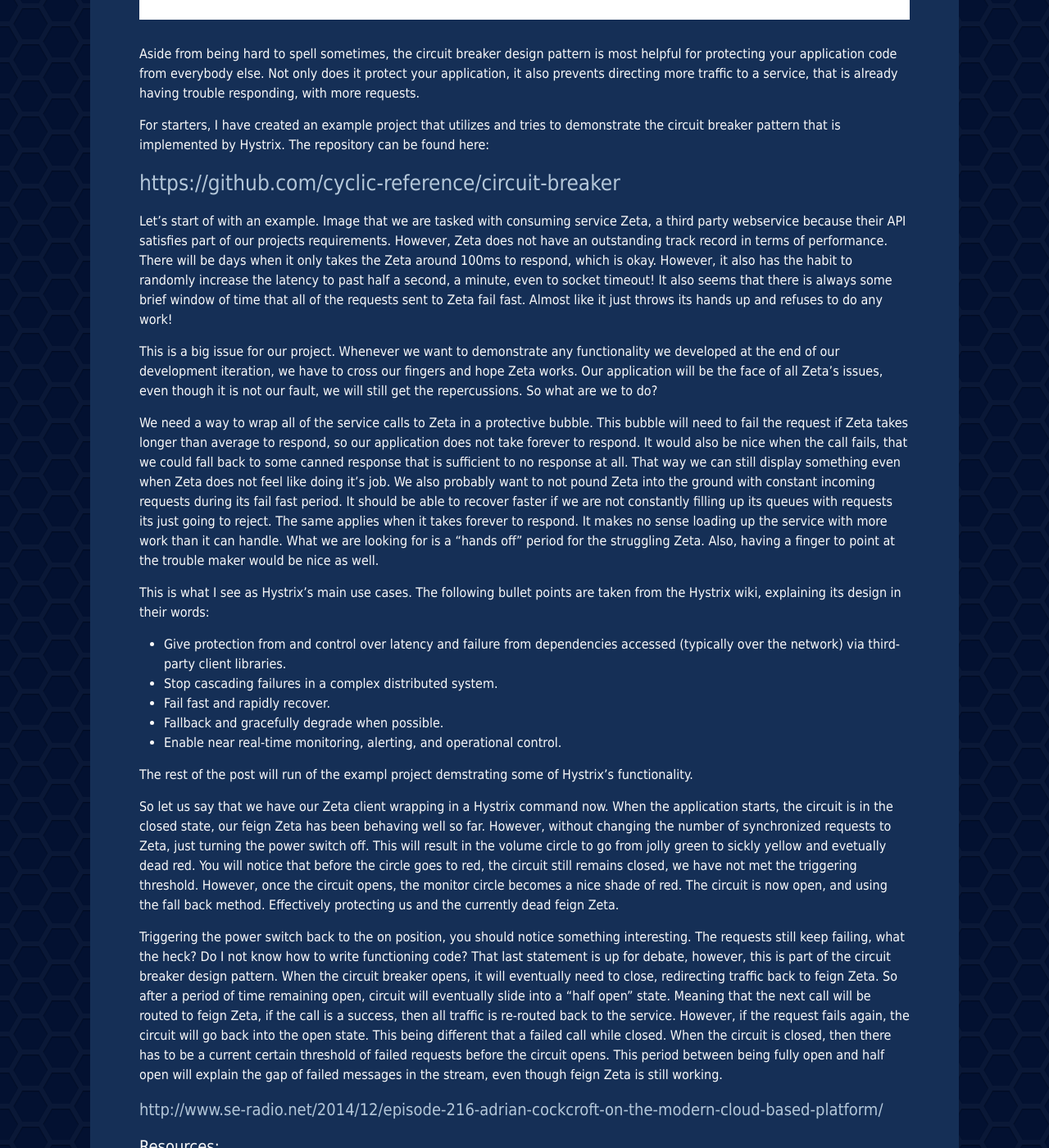
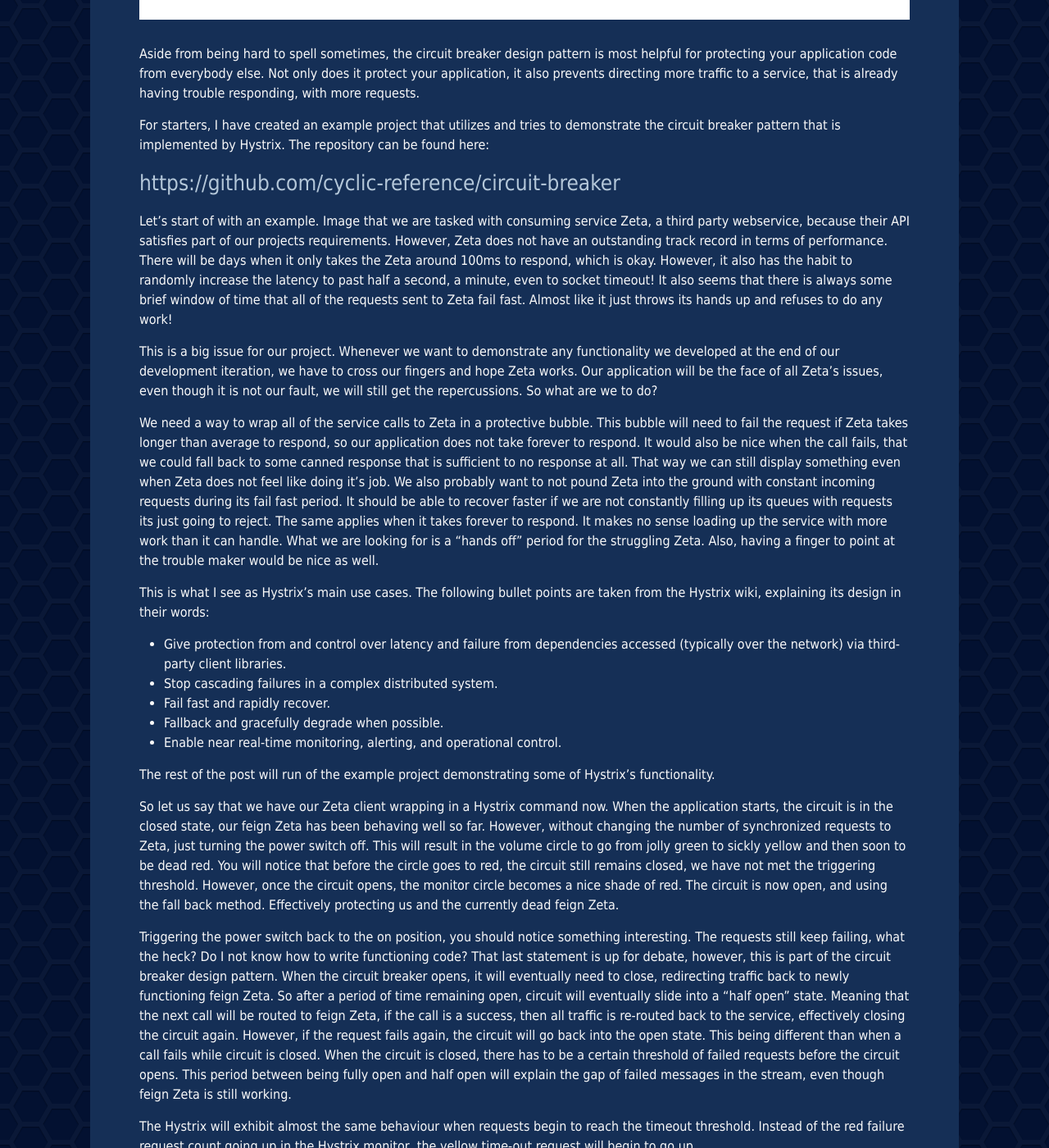
Before and after one commit to Unthrottled/blog, a Jekyll site: the page built from _posts/2017-06-18-Circuit-Breakers.md, in a window 1280 px wide and 1400 px high, scrolled down 433 px. Shown: the whole window at 82% size. Built offline with Jekyll 4.4.1, drawn with Linux system fonts in a browser that asks for light colours; some of the changed text lies outside the part shown.

Commit message:
More me words, less me words

```diff
--- a/_posts/2017-06-18-Circuit-Breakers.md
+++ b/_posts/2017-06-18-Circuit-Breakers.md
@@ -14,7 +14,7 @@
 ### [https://github.com/cyclic-reference/circuit-breaker](https://github.com/cyclic-reference/circuit-breaker)
 
 Let's start of with an example.
-Image that we are tasked with consuming service Zeta, a third party webservice because their API satisfies part of our projects requirements.
+Image that we are tasked with consuming service Zeta, a third party webservice, because their API satisfies part of our projects requirements.
 However, Zeta does not have an outstanding track record in terms of performance.
 There will be days when it only takes the Zeta around 100ms to respond, which is okay.
 However, it also has the habit to randomly increase the latency to past half a second, a minute, even to socket timeout!
@@ -45,12 +45,12 @@
 - Fallback and gracefully degrade when possible.
 - Enable near real-time monitoring, alerting, and operational control.
 
-The rest of the post will run of the exampl project demstrating some of Hystrix's functionality.
+The rest of the post will run of the example project demonstrating some of Hystrix's functionality.
 
 So let us say that we have our Zeta client wrapping in a Hystrix command now.
 When the application starts, the circuit is in the closed state, our feign Zeta has been behaving well so far.
 However, without changing the number of synchronized requests to Zeta, just turning the power switch off.
-This will result in the volume circle to go from jolly green to sickly yellow and evetually dead red.
+This will result in the volume circle to go from jolly green to sickly yellow and then soon to be dead red.
 You will notice that before the circle goes to red, the circuit still remains closed, we have not met the triggering threshold.
 However, once the circuit opens, the monitor circle becomes a nice shade of red.
 The circuit is now open, and using the fall back method.
@@ -60,17 +60,18 @@
 The requests still keep failing, what the heck?
 Do I not know how to write functioning code?
 That last statement is up for debate, however, this is part of the circuit breaker design pattern.
-When the circuit breaker opens, it will eventually need to close, redirecting traffic back to feign Zeta.
+When the circuit breaker opens, it will eventually need to close, redirecting traffic back to newly functioning feign Zeta.
 So after a period of time remaining open, circuit will eventually slide into a "half open" state.
-Meaning that the next call will be routed to feign Zeta, if the call is a success, then all traffic is re-routed back to the service.
+Meaning that the next call will be routed to feign Zeta, if the call is a success, then all traffic is re-routed back to the service, effectively closing the circuit again.
 However, if the request fails again, the circuit will go back into the open state.
-This being different that a failed call while closed.
-When the circuit is closed, then there has to be a current certain threshold of failed requests before the circuit opens.
+This being different than when a call fails while circuit is closed.
+When the circuit is closed, there has to be a certain threshold of failed requests before the circuit opens.
 This period between being fully open and half open will explain the gap of failed messages in the stream, even though feign Zeta is still working.
 
+The Hystrix will exhibit almost the same behaviour when requests begin to reach the timeout threshold.
+Instead of the red failure request count going up in the Hystrix monitor, the yellow time-out request will begin to go up.
 
 #### [http://www.se-radio.net/2014/12/episode-216-adrian-cockcroft-on-the-modern-cloud-based-platform/](http://www.se-radio.net/2014/12/episode-216-adrian-cockcroft-on-the-modern-cloud-based-platform/)
-
 
 
 #### Resources:
```
